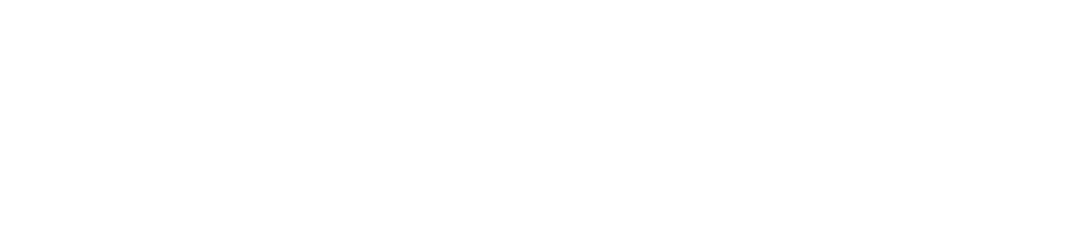
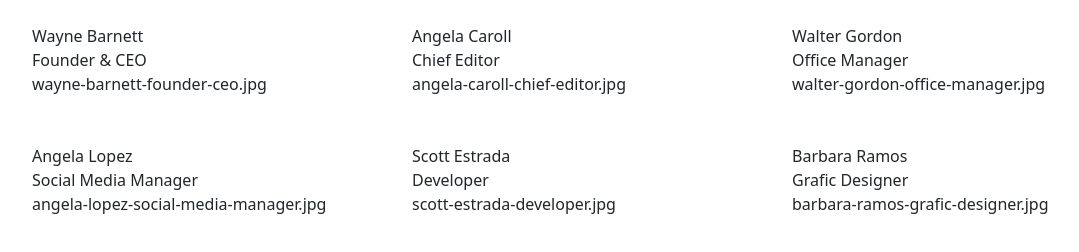
Before and after one commit to stappost/js-our-team, a plain HTML site: page index.html in a window 1280 px wide. Shown: the whole page, without its empty margins (62-1141 px from the left). Drawn offline with nearby package versions, Linux system fonts and the light colour scheme.

Commit message:
print info in html

```diff
--- a/index.html
+++ b/index.html
@@ -3,9 +3,19 @@
 <head>
     <meta charset="UTF-8">
     <meta name="viewport" content="width=device-width, initial-scale=1.0">
+    <link href="https://cdn.jsdelivr.net/npm/bootstrap@5.3.2/dist/css/bootstrap.min.css" rel="stylesheet" integrity="sha384-T3c6CoIi6uLrA9TneNEoa7RxnatzjcDSCmG1MXxSR1GAsXEV/Dwwykc2MPK8M2HN" crossorigin="anonymous">
     <title>Document</title>
 </head>
 <body>
+    <div class="container">
+        <div class="row">
+            <div class="col-12">
+                <div class="row" id="container_cards">
+
+                </div>
+            </div>
+        </div>
+    </div>
     <script src="./js/script.js" type="text/javascript"></script>
 </body>
 </html>
--- a/js/script.js
+++ b/js/script.js
@@ -32,10 +32,19 @@ let dipendenti = [
         image: "barbara-ramos-grafic-designer.jpg",
     }
 ]
+// pecuperiamo container cards dall'HTML
+let container_cards = document.getElementById("container_cards");
 
+// STAMPIAMO LE INFORMAZIONI IN CONSOLE E IN INDEX HTML
 for(let i=0; i<dipendenti.length; i++){
+
+    let card = document.createElement("div");
+    card.classList.add("col-4", "p-4");
+
     for(let key in dipendenti[i]){
-        console.log(dipendenti[i][key])
+        card.innerHTML += dipendenti[i][key] + "<br>";
+        console.log(dipendenti[i][key]);
     }
     console.log("-----")
+    container_cards.appendChild(card)
 }
```
